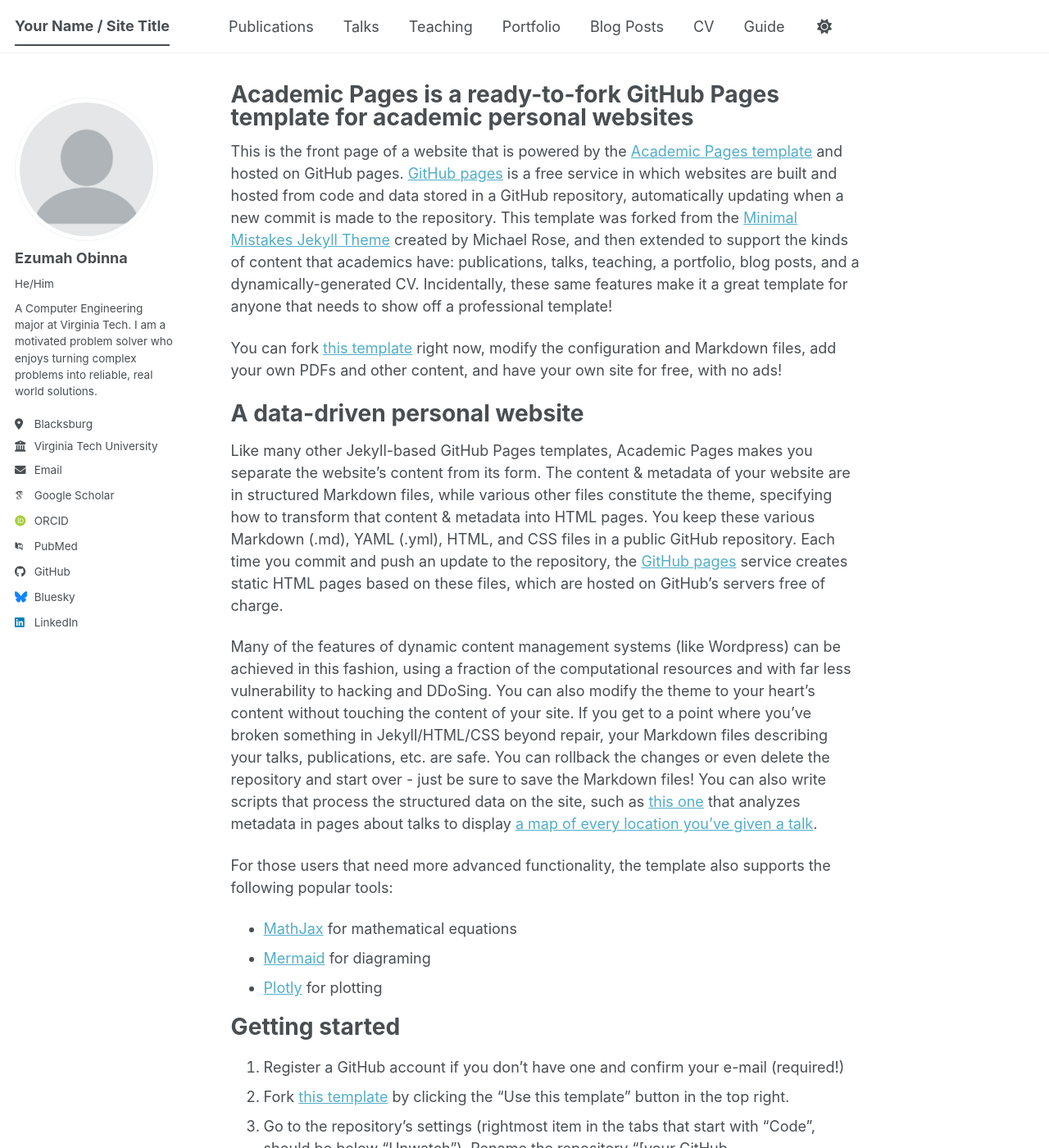
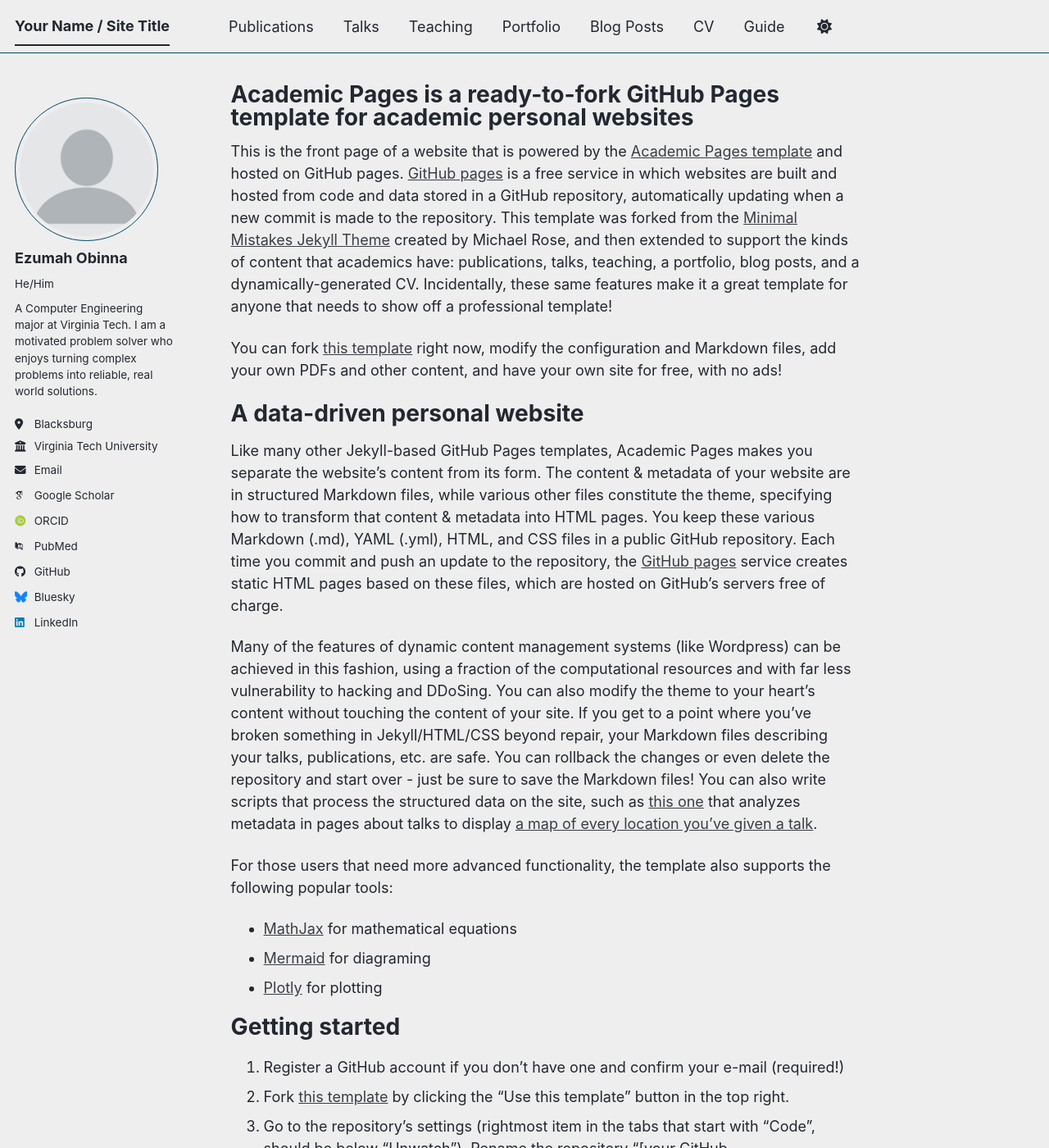
Before and after one commit to obidcoder/obidcoder.github.io, a Jekyll site: the page built from _pages/about.md, in a window 1280 px wide and 1400 px high. Shown: the whole window at 82% size. Built offline with Jekyll 4.4.1, drawn with Linux system fonts in a browser that asks for light colours; some web fonts are replaced; a script bundle is joined from its source files by our own code; library files that are not in the unit come from our copies.

Commit message:
Update _config.yml

```diff
--- a/_config.yml
+++ b/_config.yml
@@ -8,7 +8,7 @@
 
 # Basic Site Settings
 locale                   : "en-US"
-site_theme               : "default" # The available themes options are "default", "air", "sunrise", "mint", "dirt" and "contrast"
+site_theme               : air # The available themes options are "default", "air", "sunrise", "mint", "dirt" and "contrast"
 title                    : "Your Name / Site Title"
 title_separator          : "-"
 name                     : &name "Your Name"
```
